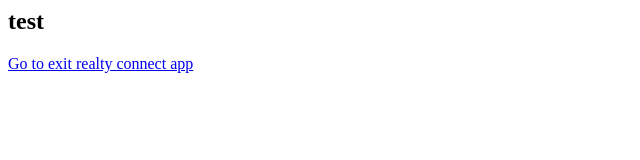
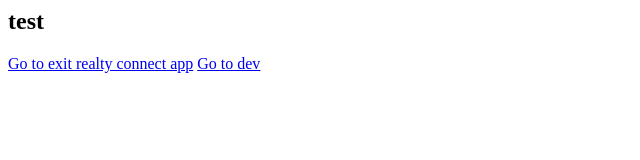
Before and after one commit to frontindie/frontindie.github.io, a plain HTML site: page index.html in a window 1280 px wide. Shown: the full height of the page, 0-640 px from the left. Drawn offline with Linux system fonts and the light colour scheme.

Commit message:
feat: adds dev link

```diff
--- a/index.html
+++ b/index.html
@@ -5,5 +5,6 @@
 <body>
  <h2>test</h2>
  <a href="exitrealtyconnect://">Go to exit realty connect app</a>
+ <a href="exp://192.168.1.26:19000">Go to dev</a>
 </body>
 </html>
```
